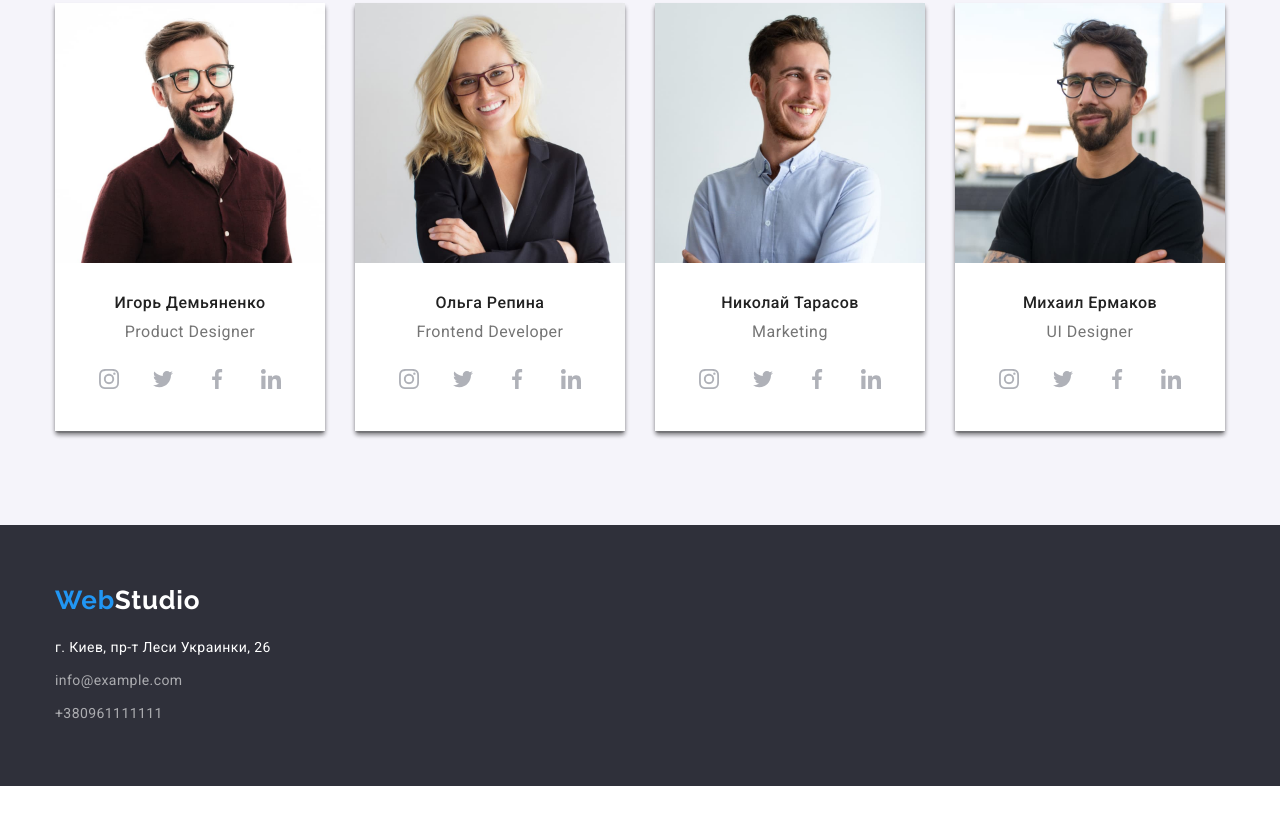
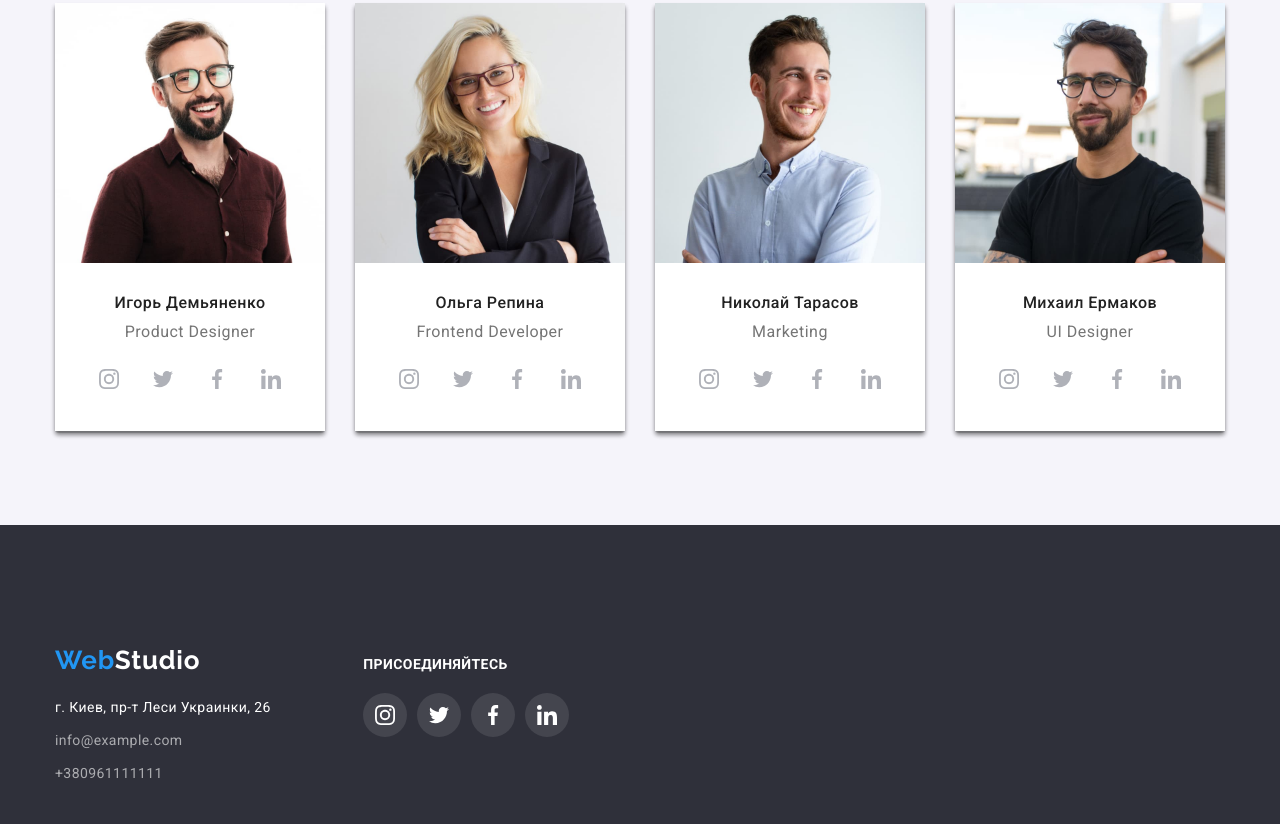
Before and after one commit to Dev3773/Dev3773-goit-markup-hw-04, a plain HTML site: page index.html in a window 1280 px wide. Shown: the part 1638-2462 px from the top of the page. Before the commit the page ends 2424 px from the top, so only its background shows below. Drawn offline with nearby package versions, Linux system fonts and the light colour scheme.

Commit message:
Сделал футер

```diff
--- a/css/styles.css
+++ b/css/styles.css
@@ -9,6 +9,7 @@
 --second-text-cl: #2196F3;
 --email-phone-cl: #757575;
 --btn-text-color: #F5F4FA;
+--icon-footer-cl: #FFFFFF;
 
   /* --bacground color-- s*/
 --main-color:#FFFFFF;
@@ -352,7 +353,6 @@ align-items: center;
 
     /* --team section-- */
 
-
 .team {
   background-color: var(--second-color);
 }
@@ -377,8 +377,7 @@ align-items: center;
   margin-right: 30px;
   border-radius: 0px 0px 4px 4px;
   box-shadow: 0px 4px 4px rgba(0, 0, 0, 0.25),
-   0px 4px 4px rgba(0, 0, 0, 0.25), 0px 2px 1px
-   rgba(0, 0, 0, 0.2);
+  0px 4px 4px rgba(0, 0, 0, 0.25), 0px 2px 1px rgba(0, 0, 0, 0.2);
 }
 
 .team-item:last-child {
@@ -390,7 +389,6 @@ align-items: center;
   padding: 30px 0;
   background-color: var(--main-color);
 }
-
 
 .team-worker {
   margin-bottom: 10px;
@@ -438,14 +436,16 @@ align-items: center;
   border-radius: 50%;
 }
 
-.social-media-link:hover, .social-media-link:focus {
-color: var(--main-text-cl);
-background-color: var(--btn-color);
+.social-media-link:hover,
+.social-media-link:focus {
+  color: var(--main-text-cl);
+  background-color: var(--btn-color);
 }
 
 .social-media-icon {
   fill: currentColor;
 }
+
     /* --Footer section-- */
 
 .footer {
@@ -456,15 +456,19 @@ background-color: var(--btn-color);
   background-color: var(--third-color);
 }
 
+.footer-container {
+  display: flex;
+}
+
+.footer-address {
+  margin-right: 70px;
+  margin-top: 60px;
+}
 
 .address {
   margin-top: 20px;
 
   font-style: normal;
-}
-
-.address-list {
-  text-decoration: none;
 }
 
 .address-link {
@@ -522,6 +526,55 @@ background-color: var(--btn-color);
 .tel-link:hover,
 .tel-link:focus {
   color: var(--second-text-cl);
+}
+
+.social-foot-icon {
+  display: flex;
+  margin-top: 72px;
+}
+
+.join {
+  margin-bottom: 20px;
+
+  color: var(--main-text-cl);
+
+  font-weight: 700;
+  font-size: 14px;
+  line-height: 1.14;
+  letter-spacing: 0.03em;
+  text-transform: uppercase
+}
+
+.social-footer-list {
+  display: flex;
+
+}
+
+.social-footer-item:not(:last-child) {
+   margin-right: 10px;
+}
+
+.social-footer-link {
+  display: flex;
+  align-items: center;
+  justify-content: center;
+  width: 44px;
+  height: 44px;
+
+  color: var(--icon-footer-cl);
+  background-color: rgba(255, 255, 255, 10%);
+
+  border-radius: 50%;
+}
+
+.social-footer-link:hover,
+.social-media-link:focus {
+  color: var(--icon-footer-cl);
+  background-color: var(--btn-color);
+}
+
+.social-footer-icon {
+  fill: currentColor;
 }
 
 /* --File Portfolio.html-- */
--- a/index.html
+++ b/index.html
@@ -1,33 +1,27 @@
 <!DOCTYPE html>
 <html lang="ru">
+
 <head>
   <meta charset="UTF-8" />
   <meta http-equiv="X-UA-Compatible" content="IE=edge" />
   <meta name="viewport" content="width=device-width, initial-scale=1.0" />
   <title>Студия</title>
   <!--Шрифты-->
-    <link
-      rel="stylesheet"
-      href="https://fonts.googleapis.com/css2?family=Raleway:wght@700&family=Roboto:wght@400;500;700;900&display=swap"
-    />
+  <link rel="stylesheet"
+    href="https://fonts.googleapis.com/css2?family=Raleway:wght@700&family=Roboto:wght@400;500;700;900&display=swap" />
   <!--Нормализация-->
-    <link
-      rel="stylesheet"
-      href="https://cdnjs.cloudflare.com/ajax/libs/modern-normalize/1.1.0/modern-normalize.min.css"
+  <link rel="stylesheet" href="https://cdnjs.cloudflare.com/ajax/libs/modern-normalize/1.1.0/modern-normalize.min.css"
     integrity="sha512-wpPYUAdjBVSE4KJnH1VR1HeZfpl1ub8YT/NKx4PuQ5NmX2tKuGu6U/JRp5y+Y8XG2tV+wKQpNHVUX03MfMFn9Q=="
-      crossorigin="anonymous"
-      referrerpolicy="no-referrer"
-    />
+    crossorigin="anonymous" referrerpolicy="no-referrer" />
   <link rel="stylesheet" href="./css/styles.css" />
 </head>
+
 <body>
   <!--Header section-->
   <header class="header">
     <div class="container header-container">
       <!--Логотип-->
-        <a class="logo-left link" href="./index.html" lang="en"
-          >Web<span class="logo-right">Studio</span></a
-        >
+      <a class="logo-left link" href="./index.html" lang="en">Web<span class="logo-right">Studio</span></a>
       <!--Навигация сайта-->
       <nav class="navigation">
         <ul class="navigation-list list">
@@ -47,15 +41,12 @@
             <svg class="email-icon" width="16" height="12">
               <use href="./images/icons.svg#icon-email"></use>
             </svg>
-              info@devstudio.com</a
-            >
+            info@devstudio.com</a>
         </li>
         <li class="header-group-item">
-            <a class="header-phone link" href="tel:+380961111111"
-              ><svg class="phone-icon" width="10" height="16">
-                <use href="./images/icons.svg#icon-smartphone"></use></svg
-              >+380961111111</a
-            >
+          <a class="header-phone link" href="tel:+380961111111"><svg class="phone-icon" width="10" height="16">
+              <use href="./images/icons.svg#icon-smartphone"></use>
+            </svg>+380961111111</a>
         </li>
       </ul>
     </div>
@@ -123,63 +114,38 @@
         <h2 class="team-title">Наша команда</h2>
         <ul class="team-list list">
           <li class="team-item">
-              <img
-                src="./images/img-foto/demianenko.jpg"
-                alt="Демьяненко"
-                width="270"
-                height="260"
-              />
+            <img src="./images/img-foto/demianenko.jpg" alt="Демьяненко" width="270" height="260" />
             <div class="employee">
               <h3 class="team-worker">Игорь Демьяненко</h3>
               <p class="team-position">Product Designer</p>
               <ul class="social-media list">
                 <li class="social-media-item">
-                    <a
-                      class="social-media-link link"
-                      href=""
-                      target="_blank"
-                      rel="noopener noreferer"
-                      aria-label="instagram"
-                    >
+                  <a class="social-media-link link" href="" target="_blank" rel="noopener noreferer"
+                    aria-label="instagram">
                     <svg class="social-media-icon" width="20px" height="20px">
                       <use href="./images/icons.svg#icon-instagram"></use>
                     </svg>
                   </a>
                 </li>
                 <li class="social-media-item">
-                    <a
-                      class="social-media-link link"
-                      href=""
-                      target="_blank"
-                      rel="noopener noreferer"
-                      aria-label="instagram"
-                    >
+                  <a class="social-media-link link" href="" target="_blank" rel="noopener noreferer"
+                    aria-label="instagram">
                     <svg class="social-media-icon" width="20px" height="20px">
                       <use href="./images/icons.svg#icon-twitter"></use>
                     </svg>
                   </a>
                 </li>
                 <li class="social-media-item">
-                    <a
-                      class="social-media-link link"
-                      href=""
-                      target="_blank"
-                      rel="noopener noreferer"
-                      aria-label="instagram"
-                    >
+                  <a class="social-media-link link" href="" target="_blank" rel="noopener noreferer"
+                    aria-label="instagram">
                     <svg class="social-media-icon" width="20px" height="20px">
                       <use href="./images/icons.svg#icon-facebook"></use>
                     </svg>
                   </a>
                 </li>
                 <li class="social-media-item">
-                    <a
-                      class="social-media-link link"
-                      href=""
-                      target="_blank"
-                      rel="noopener noreferer"
-                      aria-label="instagram"
-                    >
+                  <a class="social-media-link link" href="" target="_blank" rel="noopener noreferer"
+                    aria-label="instagram">
                     <svg class="social-media-icon" width="20px" height="20px">
                       <use href="./images/icons.svg#icon-linkedin"></use>
                     </svg>
@@ -195,52 +161,32 @@
               <p class="team-position">Frontend Developer</p>
               <ul class="social-media list">
                 <li class="social-media-item">
-                    <a
-                      class="social-media-link link"
-                      href=""
-                      target="_blank"
-                      rel="noopener noreferer"
-                      aria-label="instagram"
-                    >
+                  <a class="social-media-link link" href="" target="_blank" rel="noopener noreferer"
+                    aria-label="instagram">
                     <svg class="social-media-icon" width="20px" height="20px">
                       <use href="./images/icons.svg#icon-instagram"></use>
                     </svg>
                   </a>
                 </li>
                 <li class="social-media-item">
-                    <a
-                      class="social-media-link link"
-                      href=""
-                      target="_blank"
-                      rel="noopener noreferer"
-                      aria-label="instagram"
-                    >
+                  <a class="social-media-link link" href="" target="_blank" rel="noopener noreferer"
+                    aria-label="instagram">
                     <svg class="social-media-icon" width="20px" height="20px">
                       <use href="./images/icons.svg#icon-twitter"></use>
                     </svg>
                   </a>
                 </li>
                 <li class="social-media-item">
-                    <a
-                      class="social-media-link link"
-                      href=""
-                      target="_blank"
-                      rel="noopener noreferer"
-                      aria-label="instagram"
-                    >
+                  <a class="social-media-link link" href="" target="_blank" rel="noopener noreferer"
+                    aria-label="instagram">
                     <svg class="social-media-icon" width="20px" height="20px">
                       <use href="./images/icons.svg#icon-facebook"></use>
                     </svg>
                   </a>
                 </li>
                 <li class="social-media-item">
-                    <a
-                      class="social-media-link link"
-                      href=""
-                      target="_blank"
-                      rel="noopener noreferer"
-                      aria-label="instagram"
-                    >
+                  <a class="social-media-link link" href="" target="_blank" rel="noopener noreferer"
+                    aria-label="instagram">
                     <svg class="social-media-icon" width="20px" height="20px">
                       <use href="./images/icons.svg#icon-linkedin"></use>
                     </svg>
@@ -256,52 +202,32 @@
               <p class="team-position">Marketing</p>
               <ul class="social-media list">
                 <li class="social-media-item">
-                    <a
-                      class="social-media-link link"
-                      href=""
-                      target="_blank"
-                      rel="noopener noreferer"
-                      aria-label="instagram"
-                    >
+                  <a class="social-media-link link" href="" target="_blank" rel="noopener noreferer"
+                    aria-label="instagram">
                     <svg class="social-media-icon" width="20px" height="20px">
                       <use href="./images/icons.svg#icon-instagram"></use>
                     </svg>
                   </a>
                 </li>
                 <li class="social-media-item">
-                    <a
-                      class="social-media-link link"
-                      href=""
-                      target="_blank"
-                      rel="noopener noreferer"
-                      aria-label="instagram"
-                    >
+                  <a class="social-media-link link" href="" target="_blank" rel="noopener noreferer"
+                    aria-label="instagram">
                     <svg class="social-media-icon" width="20px" height="20px">
                       <use href="./images/icons.svg#icon-twitter"></use>
                     </svg>
                   </a>
                 </li>
                 <li class="social-media-item">
-                    <a
-                      class="social-media-link link"
-                      href=""
-                      target="_blank"
-                      rel="noopener noreferer"
-                      aria-label="instagram"
-                    >
+                  <a class="social-media-link link" href="" target="_blank" rel="noopener noreferer"
+                    aria-label="instagram">
                     <svg class="social-media-icon" width="20px" height="20px">
                       <use href="./images/icons.svg#icon-facebook"></use>
                     </svg>
                   </a>
                 </li>
                 <li class="social-media-item">
-                    <a
-                      class="social-media-link link"
-                      href=""
-                      target="_blank"
-                      rel="noopener noreferer"
-                      aria-label="instagram"
-                    >
+                  <a class="social-media-link link" href="" target="_blank" rel="noopener noreferer"
+                    aria-label="instagram">
                     <svg class="social-media-icon" width="20px" height="20px">
                       <use href="./images/icons.svg#icon-linkedin"></use>
                     </svg>
@@ -317,52 +243,32 @@
               <p class="team-position">UI Designer</p>
               <ul class="social-media list">
                 <li class="social-media-item">
-                    <a
-                      class="social-media-link link"
-                      href=""
-                      target="_blank"
-                      rel="noopener noreferer"
-                      aria-label="instagram"
-                    >
+                  <a class="social-media-link link" href="" target="_blank" rel="noopener noreferer"
+                    aria-label="instagram">
                     <svg class="social-media-icon" width="20px" height="20px">
                       <use href="./images/icons.svg#icon-instagram"></use>
                     </svg>
                   </a>
                 </li>
                 <li class="social-media-item">
-                    <a
-                      class="social-media-link link"
-                      href=""
-                      target="_blank"
-                      rel="noopener noreferer"
-                      aria-label="instagram"
-                    >
+                  <a class="social-media-link link" href="" target="_blank" rel="noopener noreferer"
+                    aria-label="instagram">
                     <svg class="social-media-icon" width="20px" height="20px">
                       <use href="./images/icons.svg#icon-twitter"></use>
                     </svg>
                   </a>
                 </li>
                 <li class="social-media-item">
-                    <a
-                      class="social-media-link link"
-                      href=""
-                      target="_blank"
-                      rel="noopener noreferer"
-                      aria-label="instagram"
-                    >
+                  <a class="social-media-link link" href="" target="_blank" rel="noopener noreferer"
+                    aria-label="instagram">
                     <svg class="social-media-icon" width="20px" height="20px">
                       <use href="./images/icons.svg#icon-facebook"></use>
                     </svg>
                   </a>
                 </li>
                 <li class="social-media-item">
-                    <a
-                      class="social-media-link link"
-                      href=""
-                      target="_blank"
-                      rel="noopener noreferer"
-                      aria-label="instagram"
-                    >
+                  <a class="social-media-link link" href="" target="_blank" rel="noopener noreferer"
+                    aria-label="instagram">
                     <svg class="social-media-icon" width="20px" height="20px">
                       <use href="./images/icons.svg#icon-linkedin"></use>
                     </svg>
@@ -378,20 +284,15 @@
   <!--Footer section-->
   <footer class="footer">
     <div class="container">
+      <div class="footer-container">
+        <div class="footer-address">
           <!--Логотип-->
-        <a class="logo-left logo link" href="./index.html" lang="en"
-          >Web<span class="logo-right-foot">Studio</span></a
-        >
+          <a class="logo-left link" href="./index.html" lang="en">Web<span class="logo-right-foot">Studio</span></a>
           <address class="address">
             <ul class="address-list list">
               <li class="address-link">
-              <a
-                class="address-item link"
-                href="https://goo.gl/maps/f1McvQRz6KP4o4kd8"
-                target="_blank"
-                rel="noreferrer noopener"
-                >г. Киев, пр-т Леси Украинки, 26</a
-              >
+                <a class="address-link link" href="https://goo.gl/maps/f1McvQRz6KP4o4kd8" target="_blank"
+                  rel="noreferrer noopener">г. Киев, пр-т Леси Украинки, 26</a>
               </li>
               <li class="address-link">
                 <a class="email-link link" href="mailto:info@example.com">info@example.com</a>
@@ -402,6 +303,49 @@
             </ul>
           </address>
         </div>
+        <!--Social network-->
+        <div class="social-foot-icon">
+          <div class="social-blok">
+            <h3 class="join">присоединяйтесь</h3>
+            <ul class="social-footer-list list">
+              <li class="social-footer-item">
+                <a class="social-footer-link link" href="" target="_blank" rel="noopener noreferer"
+                  aria-label="instagram">
+                  <svg class="social-footer-icon" width="20px" height="20px">
+                    <use href="./images/icons.svg#icon-instagram"></use>
+                  </svg>
+                </a>
+              </li>
+              <li class="social-footer-item">
+                <a class="social-footer-link link" href="" target="_blank" rel="noopener noreferer"
+                  aria-label="instagram">
+                  <svg class="social-footer-icon" width="20px" height="20px">
+                    <use href="./images/icons.svg#icon-twitter"></use>
+                  </svg>
+                </a>
+              </li>
+              <li class="social-footer-item">
+                <a class="social-footer-link link" href="" target="_blank" rel="noopener noreferer"
+                  aria-label="instagram">
+                  <svg class="social-footer-icon" width="20px" height="20px">
+                    <use href="./images/icons.svg#icon-facebook"></use>
+                  </svg>
+                </a>
+              </li>
+              <li class="social-footer-item">
+                <a class="social-footer-link link" href="" target="_blank" rel="noopener noreferer"
+                  aria-label="instagram">
+                  <svg class="social-footer-icon" width="20px" height="20px">
+                    <use href="./images/icons.svg#icon-linkedin"></use>
+                  </svg>
+                </a>
+              </li>
+            </ul>
+          </div>
+        </div>
+      </div>
+    </div>
   </footer>
 </body>
+
 </html>
```
Also changed, not shown: portfolio.html (+47 -10 lines). Lines whose indentation alone changed are shown as unchanged.
